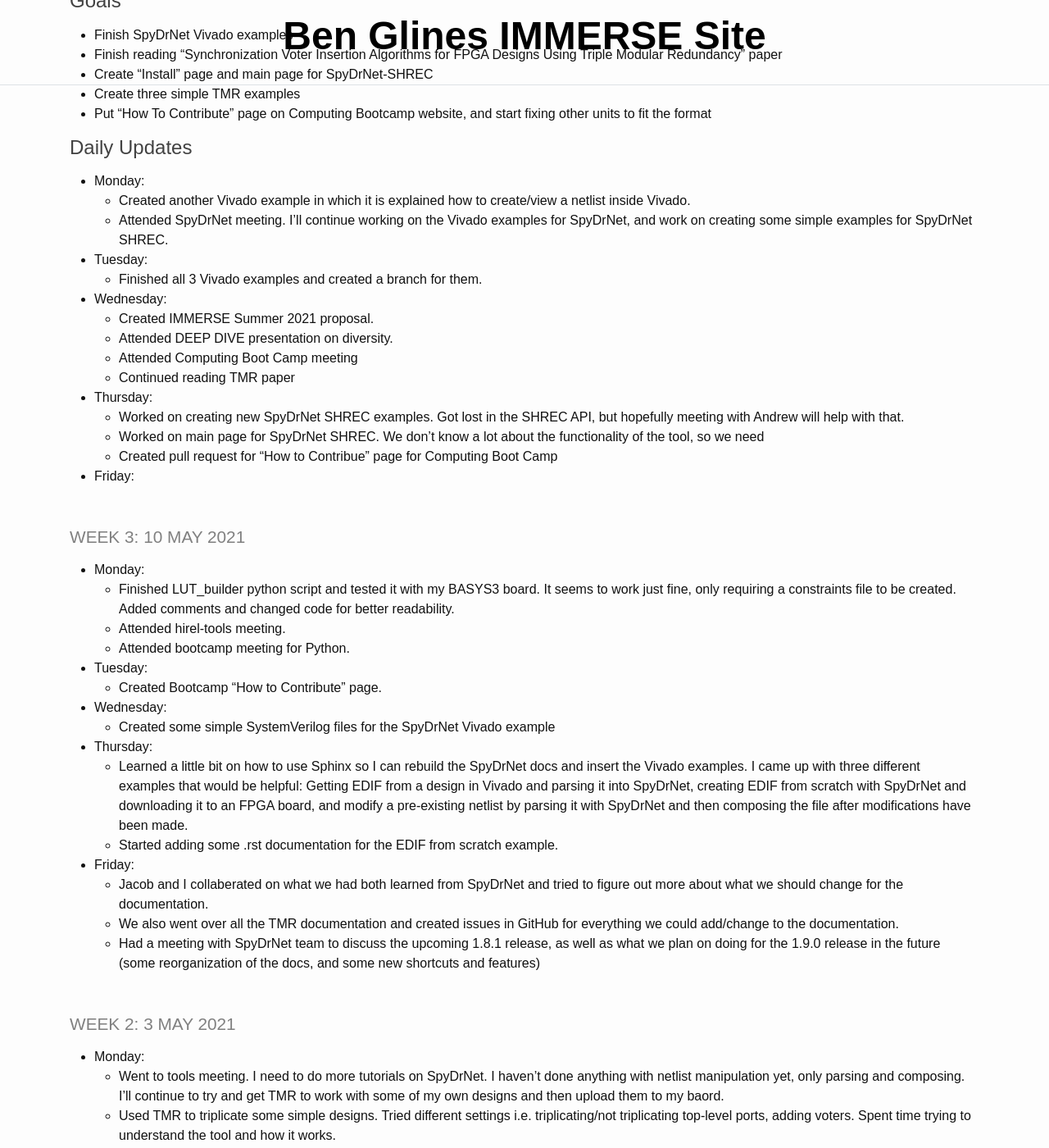
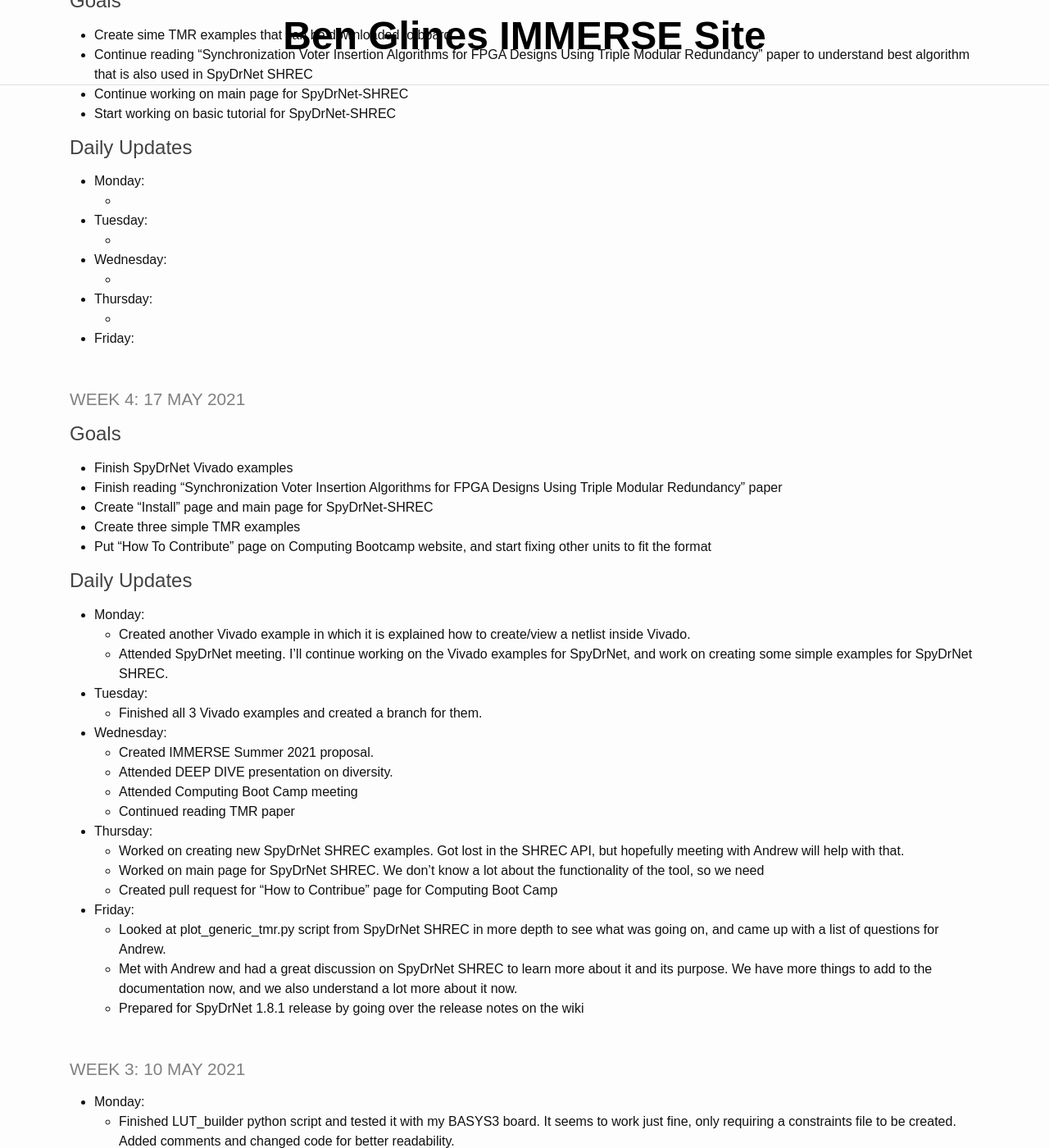
Before and after one commit to benglines/immerse, a Jekyll site: the page built from _pages/log.md, in a window 1280 px wide and 1400 px high, scrolled down 637 px. Shown: the whole window at 82% size. Built offline with Jekyll 4.4.1, drawn with Linux system fonts in a browser that asks for light colours; some of the changed text lies outside the part shown.

Commit message:
Daily Update

```diff
--- a/_pages/log.md
+++ b/_pages/log.md
@@ -17,6 +17,27 @@ title: IMMERSE Log
   * 8:00am-12:00pm
 
 ## Log
+
+### Week 5: 24 MAY 2021
+
+#### Goals
+
+* Create sime TMR examples that can be downloaded to board
+* Continue reading "Synchronization Voter Insertion Algorithms for FPGA Designs Using Triple Modular Redundancy" paper to understand best algorithm that is also used in SpyDrNet SHREC
+* Continue working on main page for SpyDrNet-SHREC
+* Start working on basic tutorial for SpyDrNet-SHREC
+
+#### Daily Updates
+
+* **Monday**:
+  *
+* **Tuesday**:
+  *
+* **Wednesday**:
+  *
+* **Thursday**:
+  *
+* **Friday**:
 
 ### Week 4: 17 MAY 2021
 
@@ -45,6 +66,9 @@ title: IMMERSE Log
   * Worked on main page for SpyDrNet SHREC. We don't know a lot about the functionality of the tool, so we need
   * Created pull request for "How to Contribue" page for Computing Boot Camp
 * **Friday**:
+  * Looked at plot_generic_tmr.py script from SpyDrNet SHREC in more depth to see what was going on, and came up with a list of questions for Andrew.
+  * Met with Andrew and had a great discussion on SpyDrNet SHREC to learn more about it and its purpose. We have more things to add to the documentation now, and we also understand a lot more about it now.
+  * Prepared for SpyDrNet 1.8.1 release by going over the release notes on the wiki
 
 ### Week 3: 10 MAY 2021
 
@@ -120,6 +144,10 @@ Log Template
 
 ### Week N: 2021
 
+#### Goals
+
+#### Daily Updates
+
 * **Monday**:
   *
 * **Tuesday**:
```
